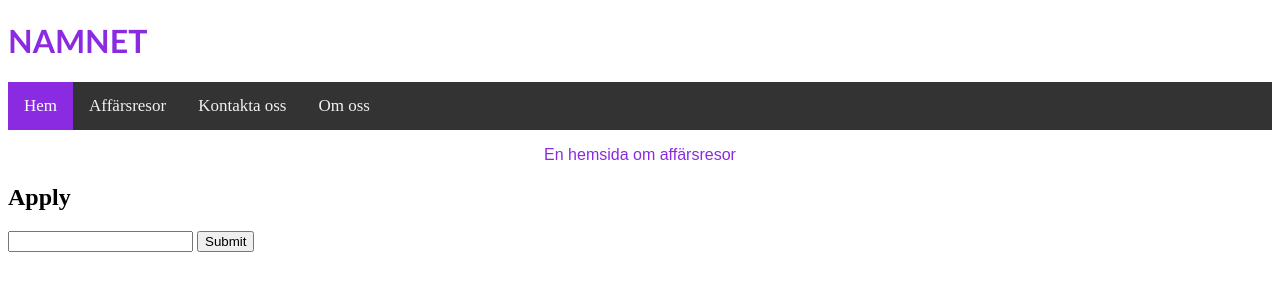
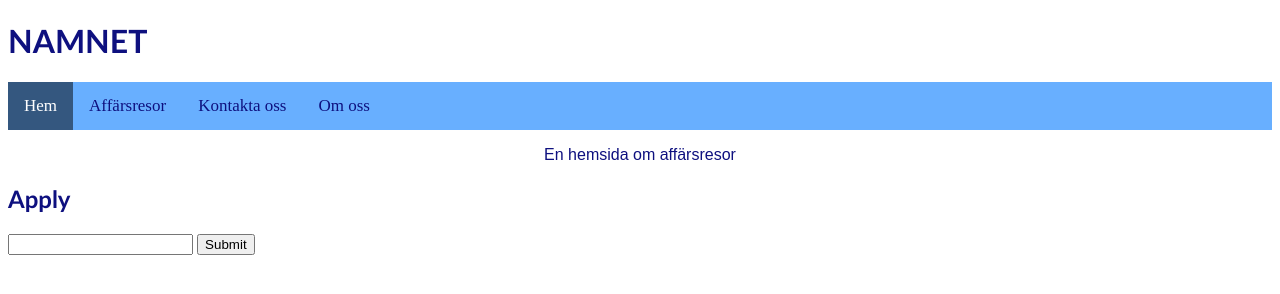
Before and after one commit to itggot-gabriella-quintero/af, a plain HTML site: page site/index.html in a window 1280 px wide. Drawn offline with Linux system fonts and the light colour scheme.

Commit message:
design
changed the font family and colors.

```diff
--- a/site/css/mq.css
+++ b/site/css/mq.css
@@ -1,28 +1,25 @@
-
-body {
-    background-color: hotpink;
-}
-
 h1 {
-   color: blueviolet;
+   color: rgb(14, 16, 127);
    font-family: 'Gill Sans', 'Gill Sans MT', Calibri, 'Trebuchet MS', sans-serif;
 }
 
 .nav {
-    background-color: #333;
+    background-color: rgb(104, 175, 255);
     overflow: hidden;
 }
 
 .nav a {
     float: left;
-    color: #f2f2f2;
+    color: rgb(14, 16, 127);
     text-align: center;
     padding: 14px 16px;
     text-decoration: none;
     font-size: 17px;
 }
 
+.box{
 
+}
 
 .nav a:hover {
     background-color: #ddd;
@@ -30,17 +27,22 @@ h1 {
 }
 
 .nav a.active {
-    background-color: blueviolet;
+    background-color: rgb(52, 87, 127);
     color: white;
 }
 
 p {
-    color: blueviolet;
+    color: rgb(14, 16, 127);
     font-family: fantasy;
     text-align: center;
 }
 
+.box{
+    color: rgb(14, 16, 127);
+    font-family: 'Gill Sans', 'Gill Sans MT', Calibri, 'Trebuchet MS', sans-serif;
+}
 
+}
 
 @media only screen and (min-device-width: 400px) {
 
```
